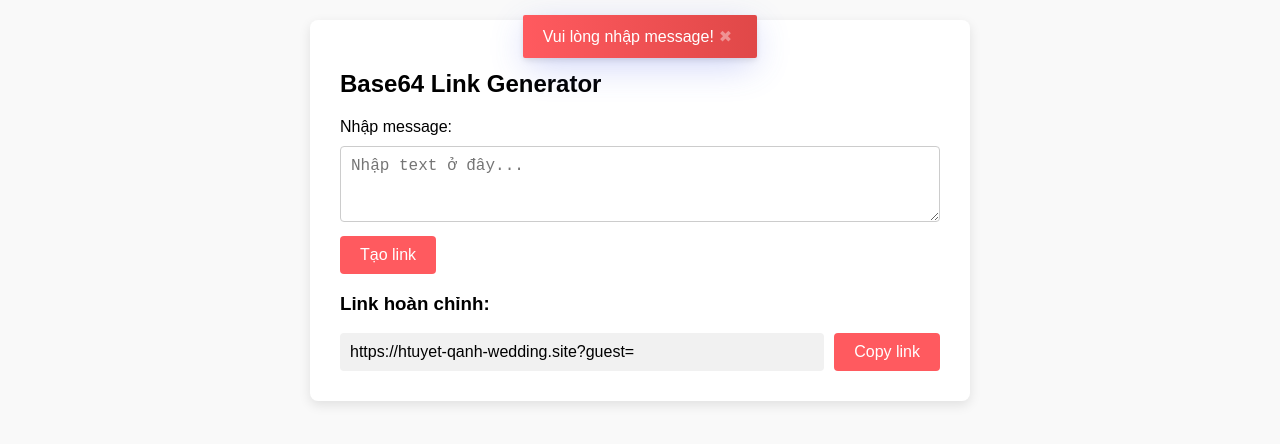
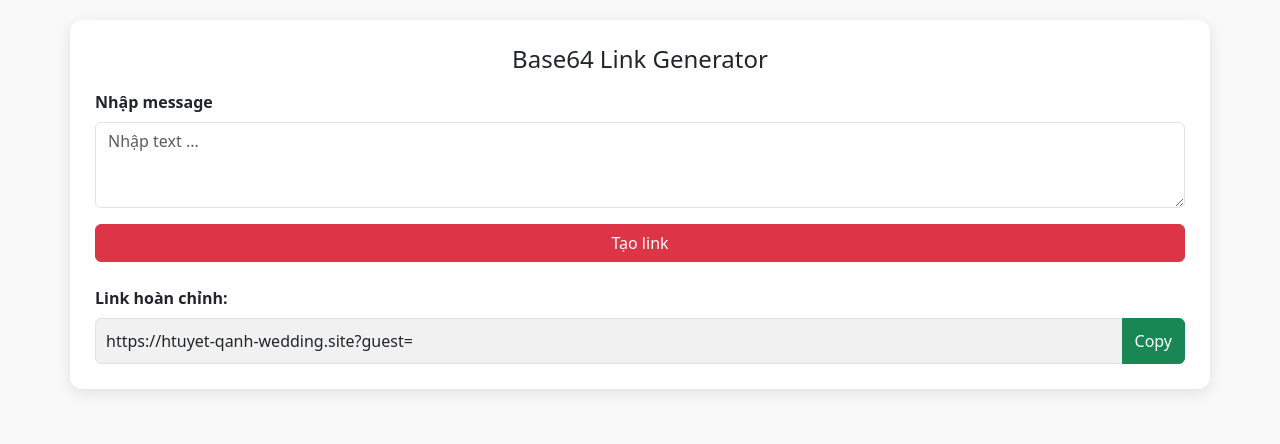
Before and after one commit to hungnq21/htuyet-qanh-wedding, a plain HTML site: page invitation/url-generator.html in a window 1280 px wide. Both pictures are taken after a click on the button "Tạo link". Drawn offline with nearby package versions, Linux system fonts and the light colour scheme.

Commit message:
update url generator

```diff
--- a/invitation/url-generator.html
+++ b/invitation/url-generator.html
@@ -2,9 +2,15 @@
 <html lang="vi">
 <head>
   <meta charset="UTF-8" />
-  <title>Base64 Link Generator với Notification</title>
+  <title>Base64 Link Generator</title>
 
-  <!-- Thêm CSS Toastify từ CDN -->
+  <!-- Bootstrap CSS -->
+  <link
+    href="https://cdn.jsdelivr.net/npm/bootstrap@5.3.2/dist/css/bootstrap.min.css"
+    rel="stylesheet"
+  />
+
+  <!-- Toastify CSS -->
   <link
     rel="stylesheet"
     type="text/css"
@@ -13,145 +19,86 @@
 
   <style>
     body {
-      font-family: Arial, sans-serif;
-      margin: 0;
-      display: flex;
-      justify-content: center;
-      align-items: center;
       background: #f9f9f9;
     }
-    .container {
-      max-width: 600px;
-      width: 90%;
+    .container-box {
       background: #fff;
-      padding: 30px;
-      border-radius: 8px;
-      box-shadow: 0 4px 12px rgba(0,0,0,0.1);
-      margin-top: 20px;
-    }
-    textarea {
-      width: 100%;
-      padding: 10px;
-      margin: 10px 0 10px;
-      font-size: 16px;
-      border-radius: 4px;
-      border: 1px solid #ccc;
-      box-sizing: border-box;
-    }
-    button {
-      background-color: #ff5a5f;
-      color: white;
-      padding: 10px 20px;
-      border: none;
-      border-radius: 4px;
-      font-size: 16px;
-      cursor: pointer;
-    }
-    button:hover {
-      background-color: #e04848;
-    }
-    .link-row {
-      display: flex;
-      align-items: center;
-      gap: 10px;
-      margin-top: 10px;
+      padding: 25px;
+      border-radius: 12px;
+      box-shadow: 0 4px 15px rgba(0,0,0,0.1);
     }
     .output {
       background: #f1f1f1;
       padding: 10px;
-      border-radius: 4px;
+      border-radius: 6px;
       word-break: break-all;
-      flex: 1;
     }
   </style>
 </head>
-<body>
+<body class="d-flex justify-content-center align-items-center" style="margin-top: 20px;">
 
-  <div class="container">
-    <h2>Base64 Link Generator</h2>
+  <div class="container container-box">
+    <h4 class="mb-3 text-center">Base64 Link Generator</h4>
 
-    <label for="message">Nhập message:</label>
-    <textarea id="message" rows="3" placeholder="Nhập text ở đây..."></textarea>
+    <div class="mb-3">
+      <label class="form-label fw-bold">Nhập message</label>
+      <textarea id="message" class="form-control" rows="3" placeholder="Nhập text ..."></textarea>
+    </div>
 
-    <button onclick="generateLink()">Tạo link</button>
+    <div class="d-grid gap-2 mb-4">
+      <button onclick="generateLink()" class="btn btn-danger">Tạo link</button>
+    </div>
 
-    <h3>Link hoàn chỉnh:</h3>
-    <div class="link-row">
-      <div class="output" id="outputLink">
+    <label class="form-label fw-bold">Link hoàn chỉnh:</label>
+    <div class="input-group">
+      <div id="outputLink" class="output form-control">
         https://htuyet-qanh-wedding.site?guest=
       </div>
-      <button onclick="copyLink()">Copy link</button>
+      <button onclick="copyLink()" class="btn btn-success">Copy</button>
     </div>
   </div>
 
-  <!-- Thêm JS Toastify từ CDN -->
+  <!-- Bootstrap JS -->
+  <script src="https://cdn.jsdelivr.net/npm/bootstrap@5.3.2/dist/js/bootstrap.bundle.min.js"></script>
+
+  <!-- Toastify JS -->
   <script src="https://cdn.jsdelivr.net/npm/toastify-js"></script>
+
   <script>
+    function notify(msg, success=true) {
+      Toastify({
+        text: msg,
+        duration: 2500,
+        close: true,
+        gravity: "top",
+        position: "center",
+        style: {
+          background: success
+            ? "linear-gradient(to right, #00b09b, #96c93d)"
+            : "linear-gradient(to right, #FF5A5F, #E04848)"
+        }
+      }).showToast();
+    }
+
     function generateLink() {
-      const msg = document.getElementById('message').value;
-      if (!msg) {
-        Toastify({
-          text: "Vui lòng nhập message!",
-          duration: 3000,
-          close: true,
-          gravity: "top",
-          position: "center",
-          backgroundColor: "linear-gradient(to right, #FF5A5F, #E04848)"
-        }).showToast();
-        return;
-      }
+      const msg = document.getElementById('message').value.trim();
+      if (!msg) return notify("Vui lòng nhập message!", false);
 
-      // Encode sang Base64
       const base64Msg = btoa(unescape(encodeURIComponent(msg)));
       const fullLink = `https://htuyet-qanh-wedding.site?guest=${base64Msg}`;
       document.getElementById('outputLink').textContent = fullLink;
 
-      Toastify({
-        text: "Tạo link thành công!",
-        duration: 3000,
-        close: true,
-        gravity: "top",
-        position: "center",
-        backgroundColor: "linear-gradient(to right, #00b09b, #96c93d)"
-      }).showToast();
+      notify("Tạo link thành công!");
     }
 
     function copyLink() {
-      const linkEl = document.getElementById('outputLink');
-      const range = document.createRange();
-      range.selectNodeContents(linkEl);
-      const sel = window.getSelection();
-      sel.removeAllRanges();
-      sel.addRange(range);
+      const text = document.getElementById('outputLink').textContent;
 
-      let success = false;
-      try {
-        success = document.execCommand('copy');
-      } catch (err) {
-        success = false;
-      }
-
-      sel.removeAllRanges();
-
-      if (success) {
-        Toastify({
-          text: "Link đã được copy!",
-          duration: 3000,
-          close: true,
-          gravity: "top",
-          position: "center",
-          backgroundColor: "linear-gradient(to right, #00b09b, #96c93d)"
-        }).showToast();
-      } else {
-        Toastify({
-          text: "Copy thất bại, vui lòng copy thủ công.",
-          duration: 3000,
-          close: true,
-          gravity: "top",
-          position: "center",
-          backgroundColor: "linear-gradient(to right, #FF5A5F, #E04848)"
-        }).showToast();
-      }
+      navigator.clipboard.writeText(text).then(() => {
+        notify("Đã copy vào clipboard!");
+      }).catch(() => {
+        notify("Copy thất bại!", false);
+      });
     }
   </script>
 
```
